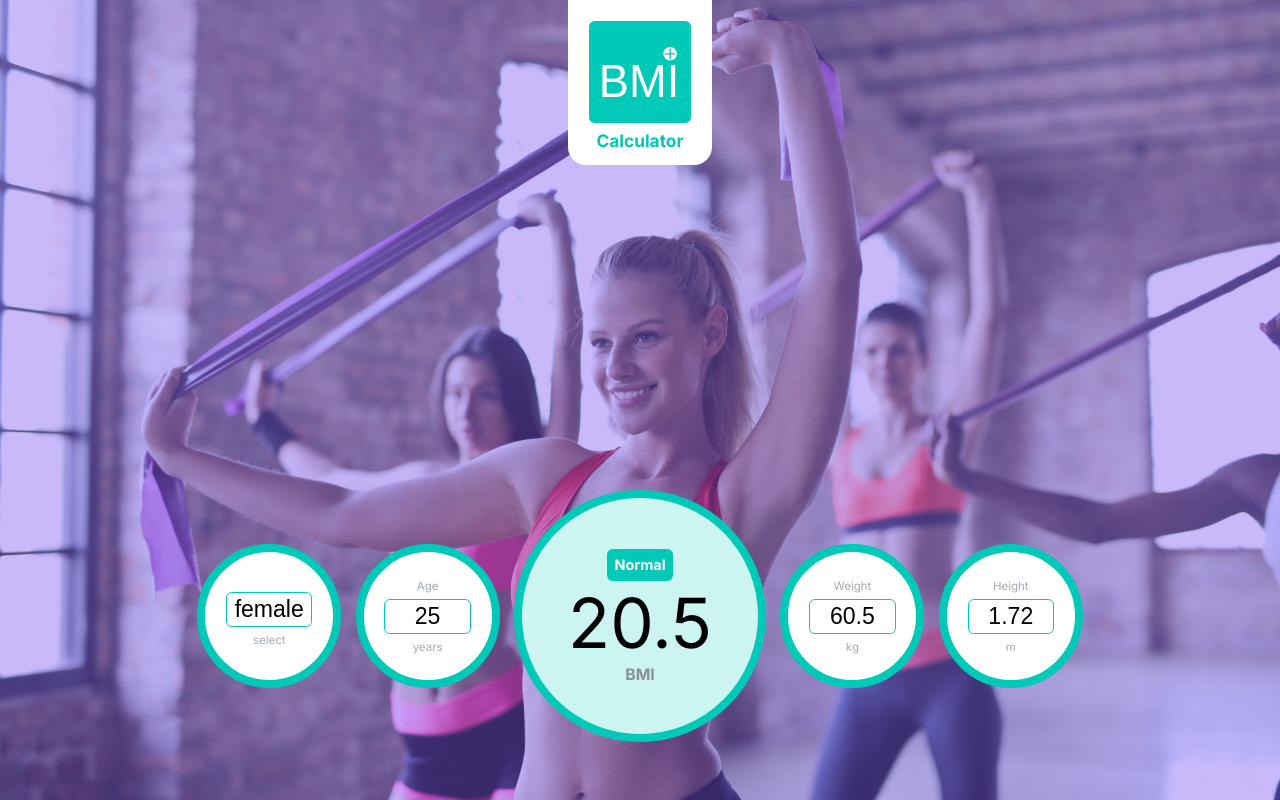
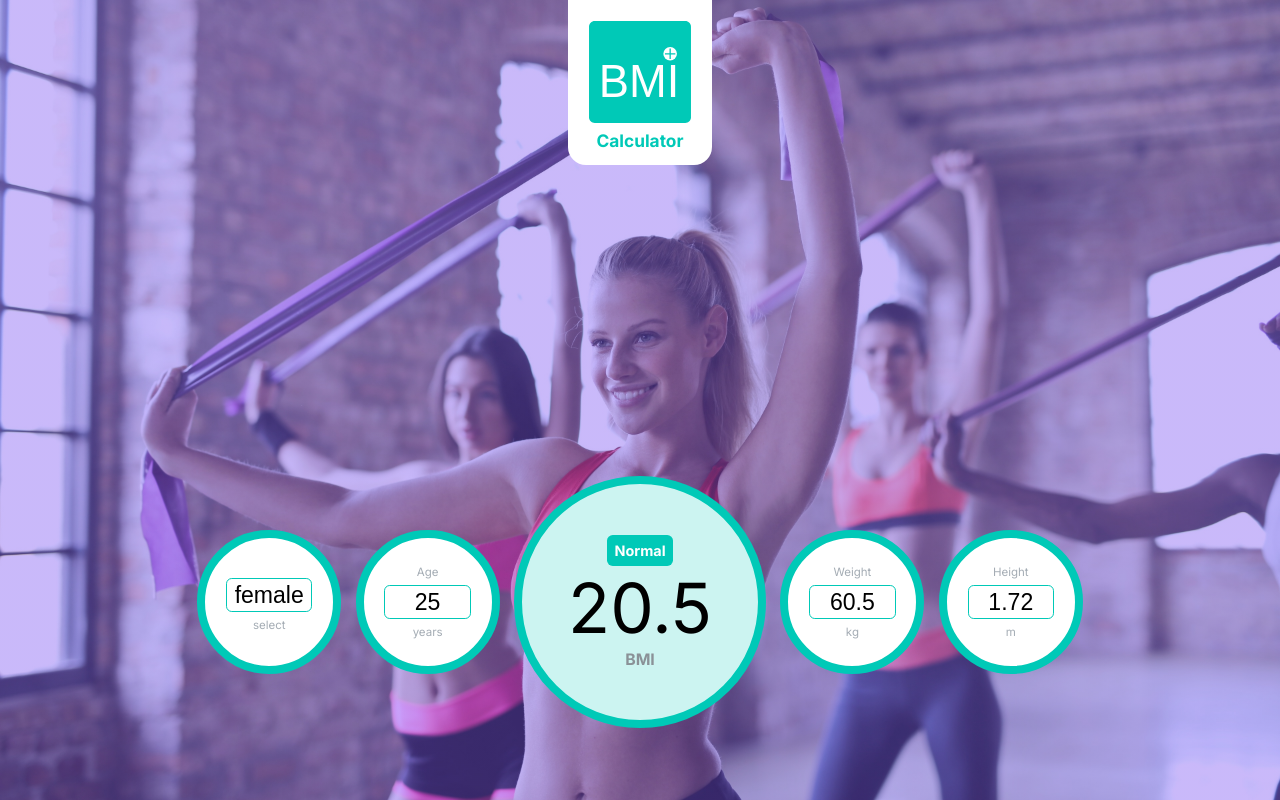
Before and after one commit to rgbmind/bmi, a React (Vite) app: page / in a window 1280 px wide. Built offline with nearby package versions, Linux system fonts and the light colour scheme.

Commit message:
modify styles

```diff
--- a/src/components/Form/style.scss
+++ b/src/components/Form/style.scss
@@ -3,5 +3,5 @@
   align-items: center;
   justify-content: center;
   gap: 2rem;
-  margin-bottom: 8rem;
+  margin-bottom: 10rem;
 }
```
